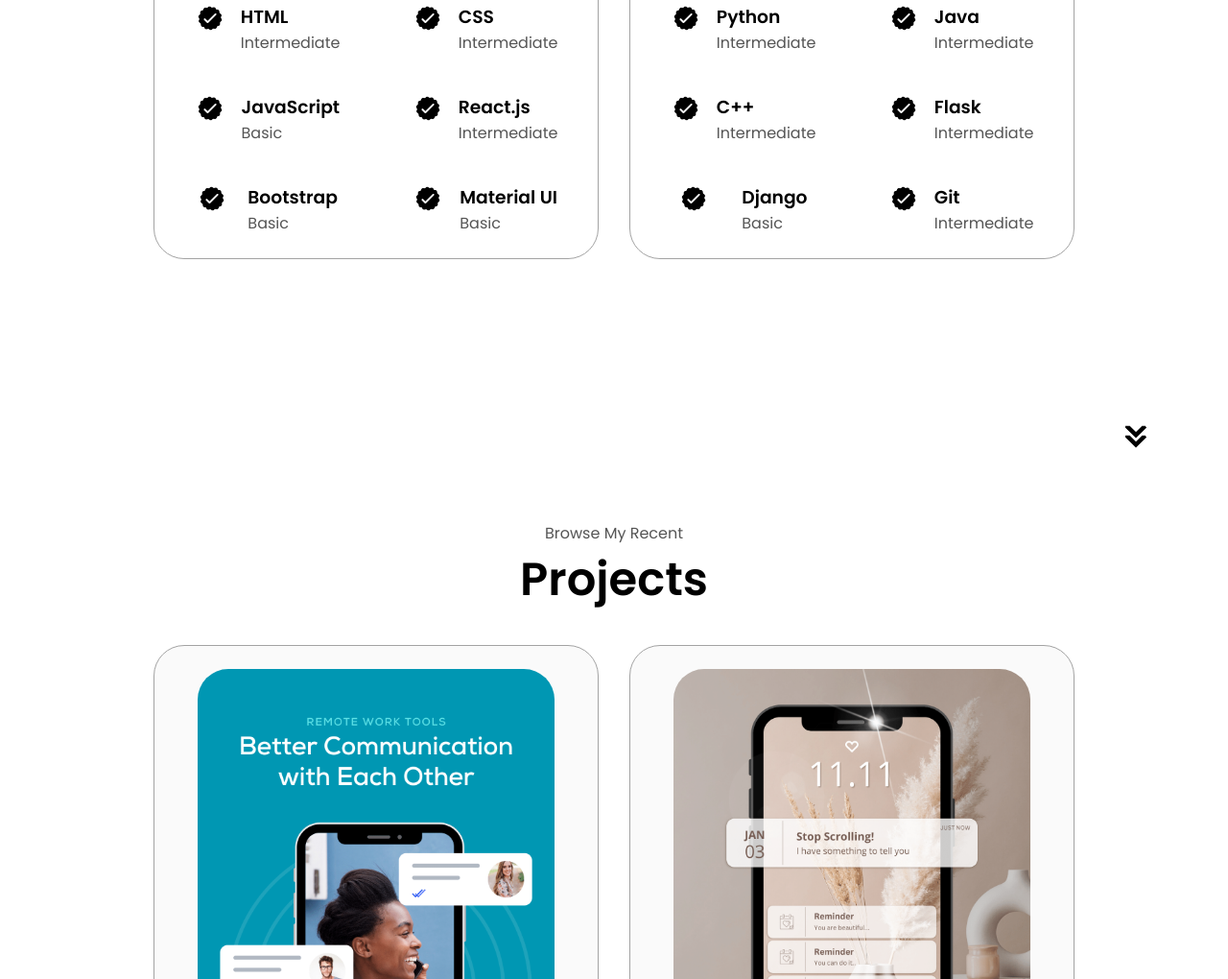
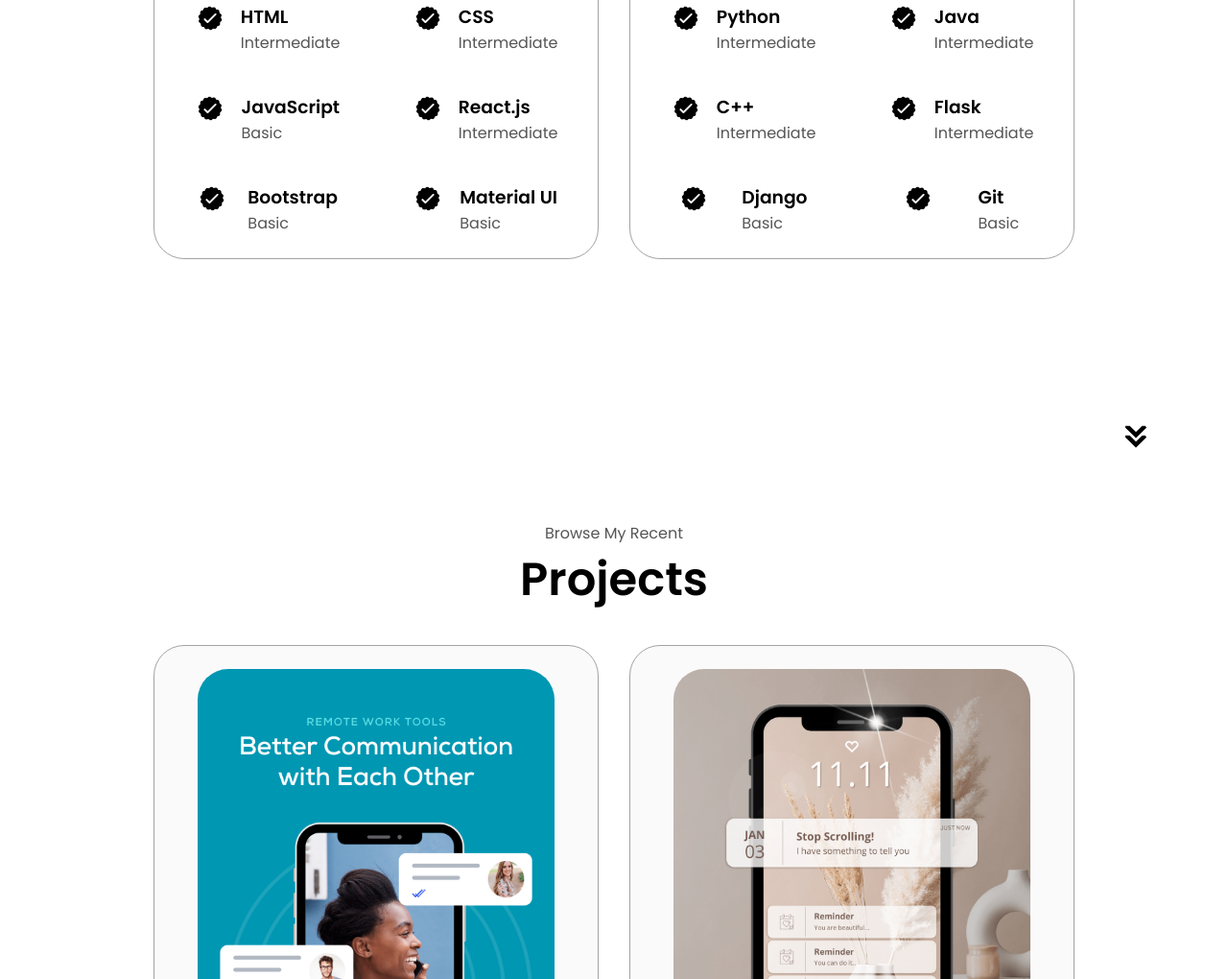
Before and after one commit to jxv210016/Portfolio-Jay-Vanam, a plain HTML site: page index.html in a window 1280 px wide. Shown: the part 1921-2941 px from the top of the page at 96% size. Drawn offline with Linux system fonts and the light colour scheme.

Commit message:
fixed skills

```diff
--- a/index.html
+++ b/index.html
@@ -264,7 +264,7 @@
                 />
                 <div>
                   <h3>Git</h3>
-                  <p>Intermediate</p>
+                  <p>Basic</p>
                 </div>
               </article>
             </div>
```
